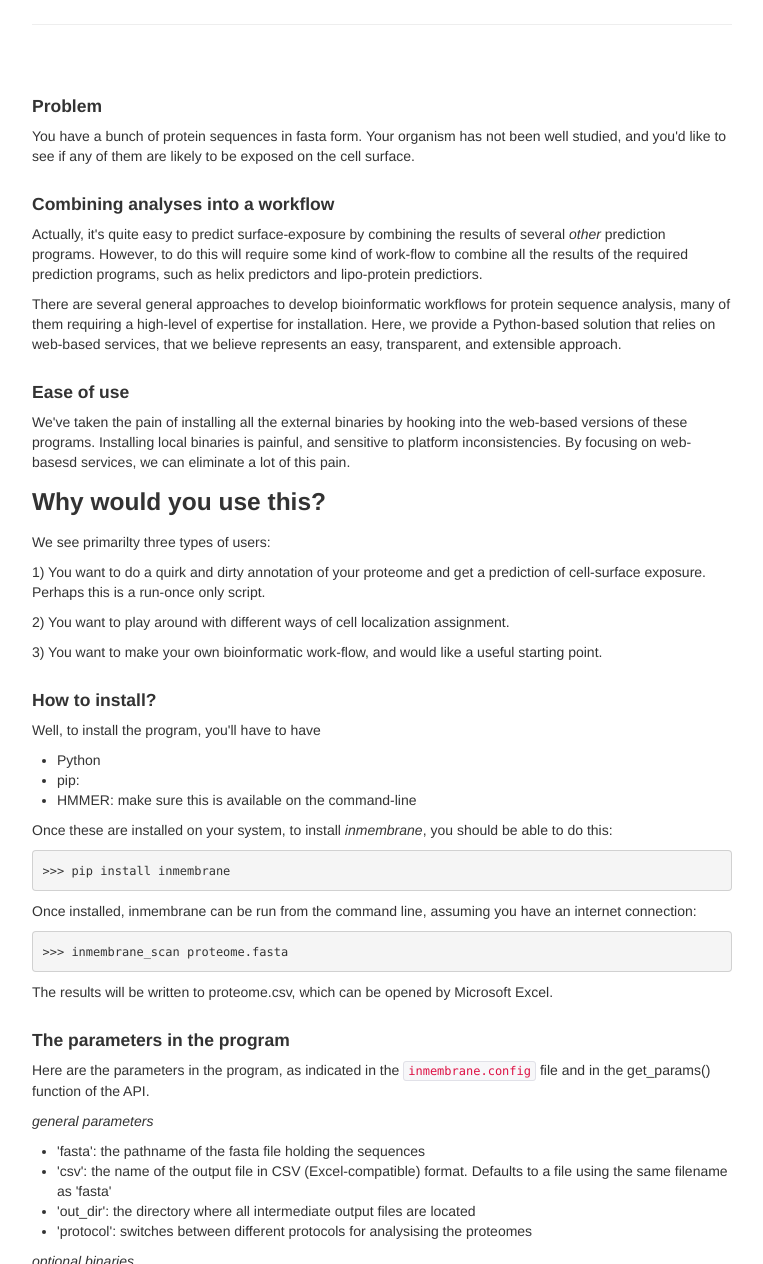
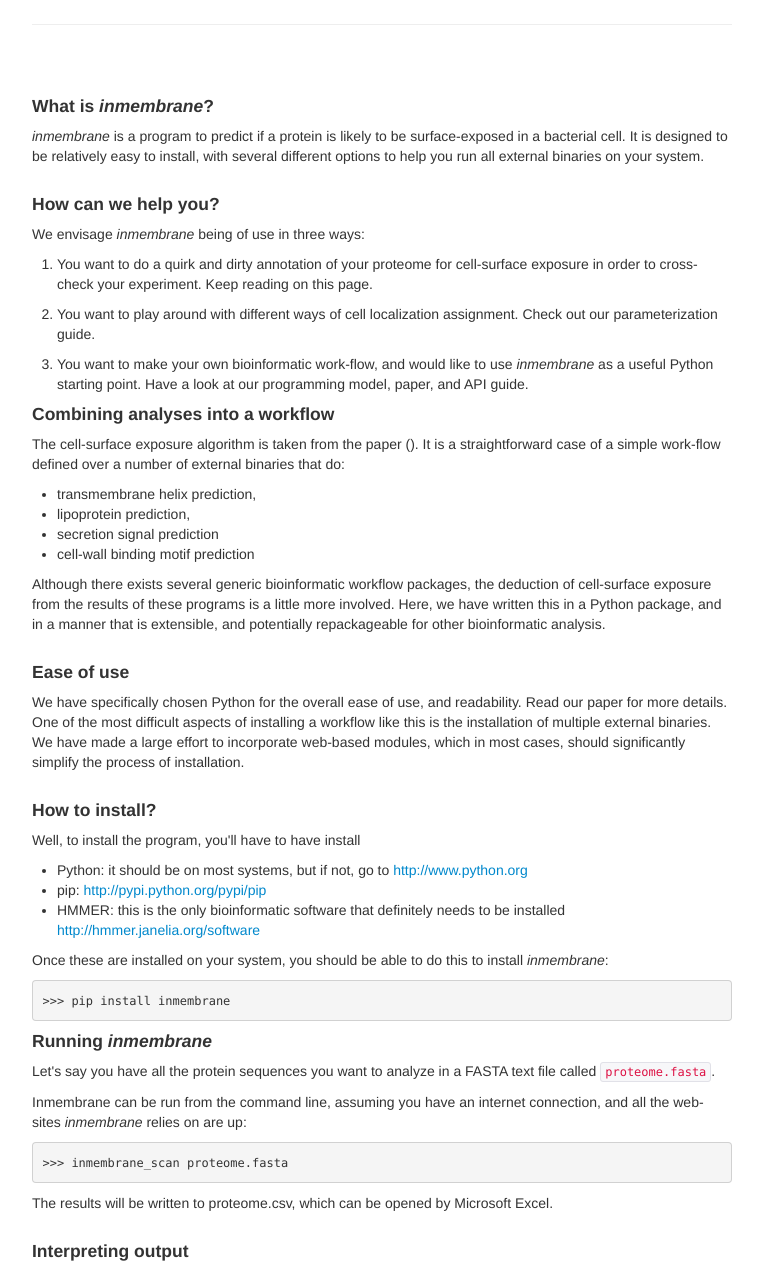
Before and after one commit to boscoh/inmembrane, a plain HTML site: page index.html in a window 1280 px wide. Shown: the part 380-1644 px from the top of the page, without its empty margins (258-1021 px from the left). Drawn offline with nearby package versions, Linux system fonts and the light colour scheme.

Commit message:
edits to page

```diff
--- a/index.html
+++ b/index.html
@@ -86,53 +86,88 @@
 
       <div class="row-fluid marketing">
         <div class="span12">
-<h4>Problem</h4>
-<p>You have a bunch of protein sequences in fasta form. Your organism has not been well studied, and you'd like to see if any of them are likely to be exposed on the cell surface.
+<h4>What is <em>inmembrane</em>?</h4>
+<p><em>inmembrane</em> is a program to predict if a protein is likely to be surface-exposed in a bacterial cell. It is designed to be relatively easy to install, with several different options to help you run all external binaries on your system.
 </p>
 
+<h4>How can we help you?</h4>
+<p>We envisage <em>inmembrane</em> being of use in three ways:
+</p>
+<ol>
+ <li><p>You want to do a quirk and dirty annotation of your proteome for cell-surface exposure in order to cross-check your experiment. Keep reading on this page.
+</p>
+
+ </li>
+
+ <li><p>You want to play around with different ways of cell localization assignment. Check out our parameterization guide.
+</p>
+
+ </li>
+
+ <li><p>You want to make your own bioinformatic work-flow, and would like to use <em>inmembrane</em> as a useful Python starting point. Have a look at our programming model, paper, and API guide.
+</p>
+
+ </li>
+</ol>
+
 <h4>Combining analyses into a workflow</h4>
-<p>Actually, it's quite easy to predict surface-exposure by combining the results of several <em>other</em> prediction programs. However, to do this will require some kind of work-flow to combine all the results of the required prediction programs, such as helix predictors and lipo-protein predictiors.
+<p>The cell-surface exposure algorithm is taken from the paper (). It is a straightforward case of a simple work-flow defined over a number of external binaries that do:
 </p>
-<p>There are several general approaches to develop bioinformatic workflows for protein sequence analysis, many of them requiring a high-level of expertise for installation. Here, we provide a Python-based solution that relies on web-based services, that we believe represents an easy, transparent, and extensible approach.
+<ul>
+ <li>
+     transmembrane helix prediction,
+ </li>
+
+ <li>
+     lipoprotein prediction,
+ </li>
+
+ <li>
+     secretion signal prediction
+ </li>
+
+ <li>
+     cell-wall binding motif prediction
+ </li>
+</ul>
+<p>Although there exists several generic bioinformatic workflow packages, the deduction of cell-surface exposure from the results of these programs is a little more involved. Here, we have written this in a Python package, and in a manner that is extensible, and potentially repackageable for other bioinformatic analysis.
 </p>
 
 <h4>Ease of use</h4>
-<p>We've taken the pain of installing all the external binaries by hooking into the web-based versions of these programs. Installing local binaries is painful, and sensitive to platform inconsistencies. By focusing on web-basesd services, we can eliminate a lot of this pain.
-</p>
-
-<h3>Why would you use this?</h3>
-<p>We see primarilty three types of users:
-</p>
-<p>1) You want to do a quirk and dirty annotation of your proteome and get a prediction of cell-surface exposure. Perhaps this is a run-once only script.
-</p>
-<p>2) You want to play around with different ways of cell localization assignment.
-</p>
-<p>3) You want to make your own bioinformatic work-flow, and would like a useful starting point.
+<p>We have specifically chosen Python for the overall ease of use, and readability. Read our paper for more details. One of the most difficult aspects of installing a workflow like this is the installation of multiple external binaries. We have made a large effort to incorporate web-based modules, which in most cases, should significantly simplify the process of installation.
 </p>
 
 <h4>How to install?</h4>
-<p>Well, to install the program, you'll have to have
+<p>Well, to install the program, you'll have to have install
 </p>
 <ul>
  <li>
-     Python
+     Python: it should be on most systems, but if not, go to <a href="http://www.python.org">http://www.python.org</a>
  </li>
 
  <li>
-     pip:
+     pip: <a href="http://pypi.python.org/pypi/pip">http://pypi.python.org/pypi/pip</a>
  </li>
 
  <li>
-     HMMER: make sure this is available on the command-line
+     HMMER: this is the only bioinformatic software that definitely needs to be installed <a href="http://hmmer.janelia.org/software">http://hmmer.janelia.org/software</a>
  </li>
 </ul>
-<p>Once these are installed on your system, to install <em>inmembrane</em>, you should be able to do this:
+<p>Once these are installed on your system, you should be able to do this to install <em>inmembrane</em>:
 </p>
 <pre><code>&gt;&gt;&gt; pip install inmembrane
-</code></pre><p>Once installed, inmembrane can be run from the command line, assuming you have an internet connection:
+</code></pre>
+<h4>Running <em>inmembrane</em></h4>
+<p>Let's say you have all the protein sequences you want to analyze in a FASTA text file called <code>proteome.fasta</code>.
+</p>
+<p>Inmembrane can be run from the command line, assuming you have an internet connection, and all the web-sites <em>inmembrane</em> relies on are up:
 </p>
 <pre><code>&gt;&gt;&gt; inmembrane_scan proteome.fasta
 </code></pre><p>The results will be written to proteome.csv, which can be opened by Microsoft Excel.
+</p>
+
+<h4>Interpreting output</h4>
+<p>The program is to predict the
 </p>
 
 <h4>The parameters in the program</h4>
```
Also changed, not shown: 1 other file.
